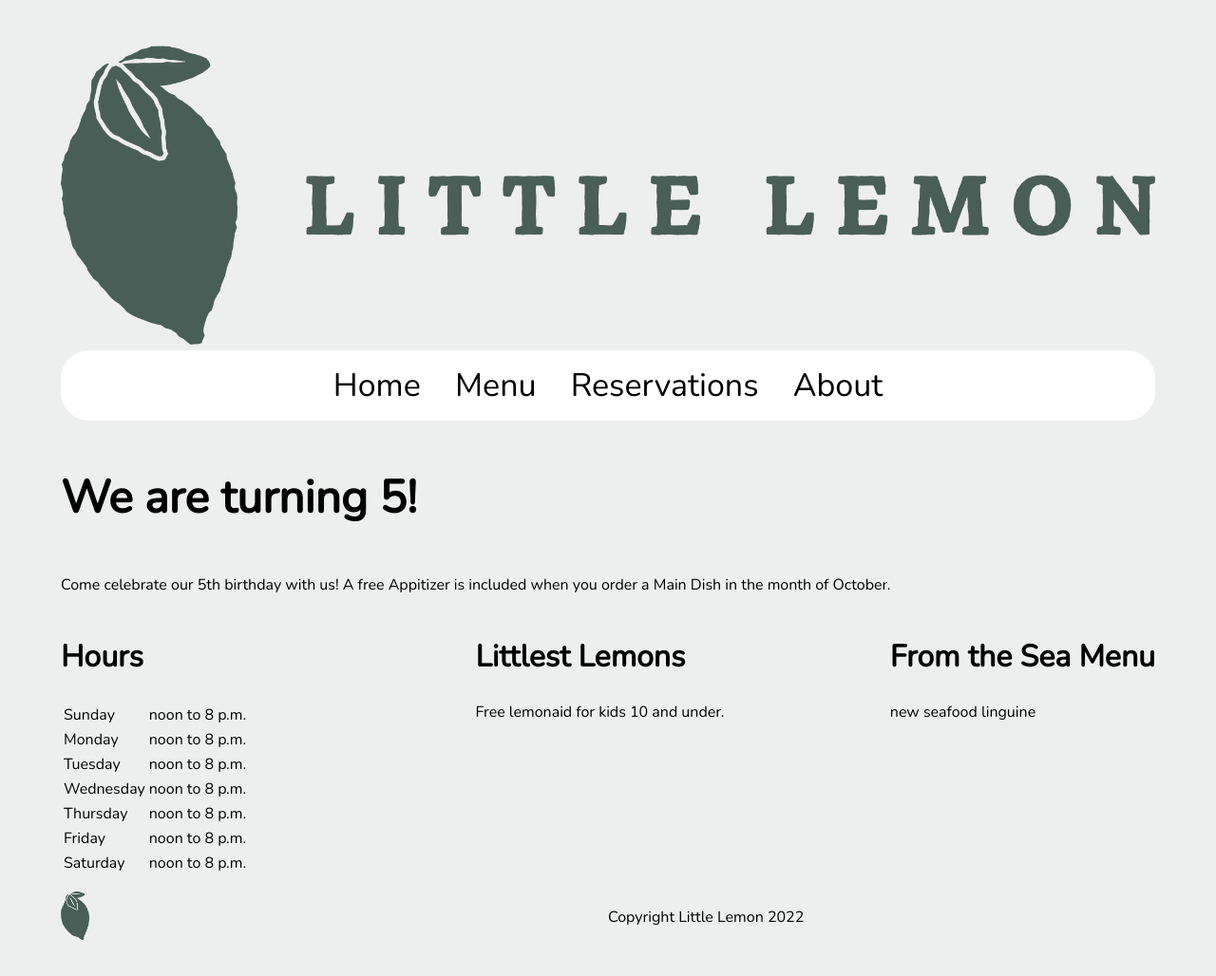
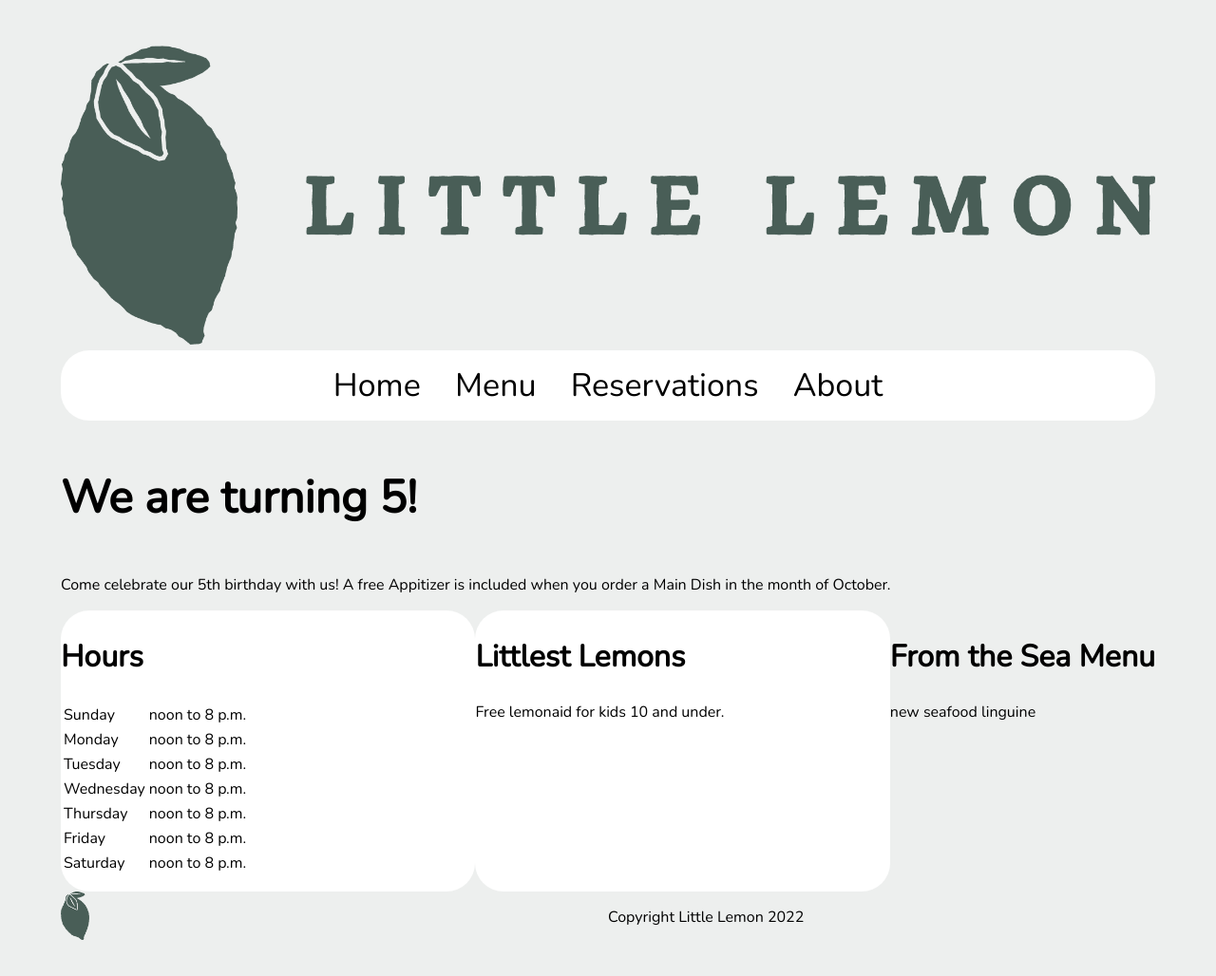
Before and after one commit to alikolberg/littlelemonresturant, a plain HTML site: page index.html in a window 1280 px wide. Shown: the whole page at 95% size. Drawn offline with nearby package versions, Linux system fonts and the light colour scheme.

Commit message:
update background

```diff
--- a/css/styles.css
+++ b/css/styles.css
@@ -59,7 +59,7 @@ article {
     flex: 1;
 }
 .details {
-    background-color: #edefee;
+    background-color: #ffffff;
     border-radius: 30px;
 }
 
```
